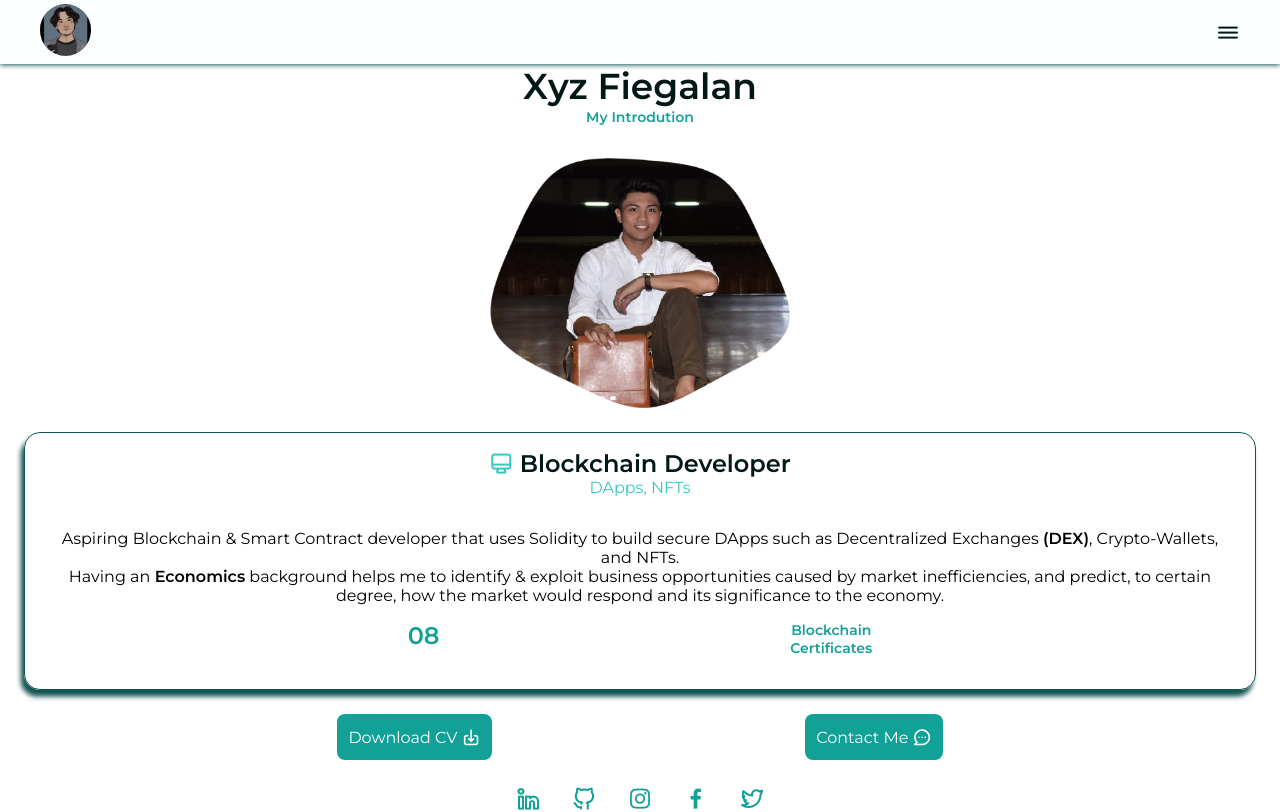
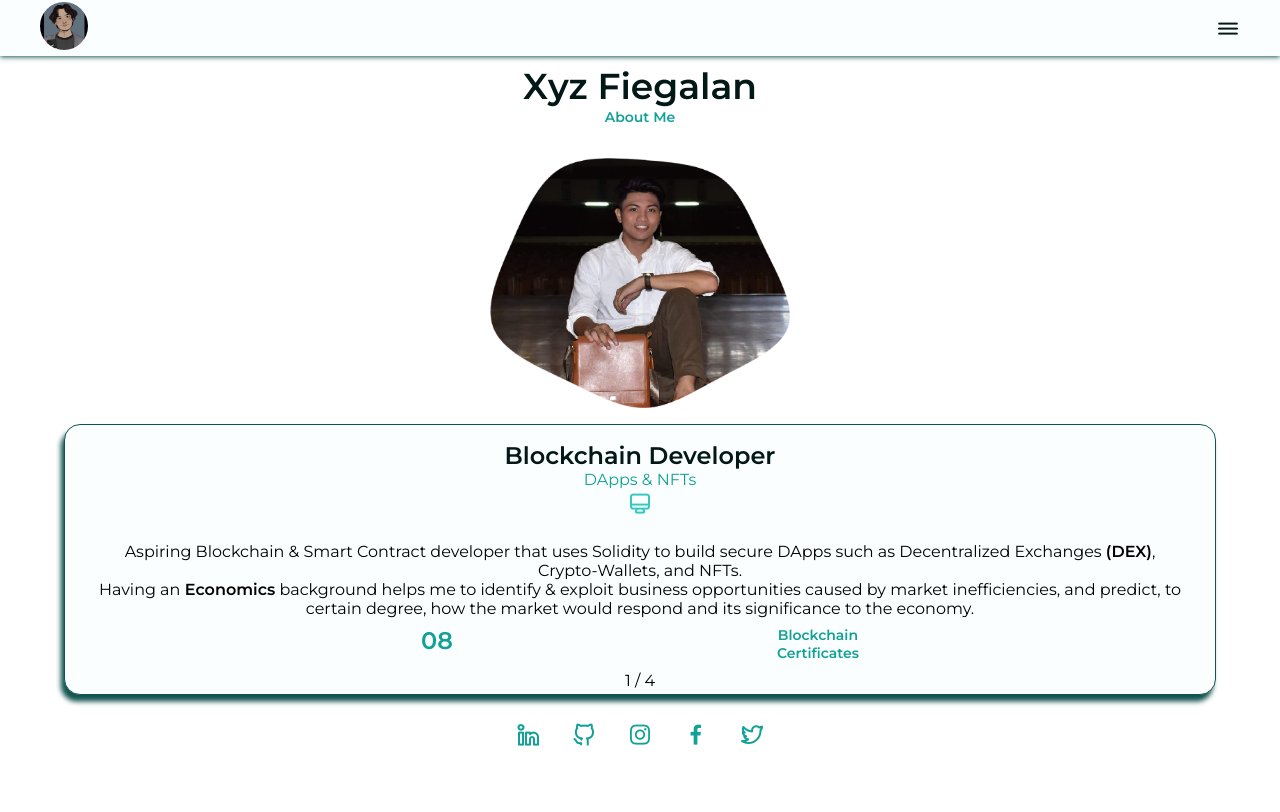
Before and after one commit to CryptoPH-Xyz/My-Porfolio, a React (Create React App) app: page / in a window 1280 px wide. Shown: the top 812 px of the page. Built offline with nearby package versions, Linux system fonts and the light colour scheme.

Commit message:
home ver2

```diff
--- a/src/App.css
+++ b/src/App.css
@@ -154,7 +154,7 @@ img{
 }
 
 .nav {
-  height: 4rem;
+  height: 3.5rem;
   display: flex;
   align-items: center;
   justify-content: space-between;
@@ -163,8 +163,8 @@ img{
 }
 
 .nav-avatar {
-  width: 3.2rem;
-  height: 3.2rem;
+  width: 3rem;
+  height: 3rem;
   border-radius: 50%;
   object-fit: cover;
 }
@@ -351,26 +351,32 @@ img{
   align-self: center;
 }
 
+.home-data {
+  padding: 1rem 4rem 0;
+}
+
 .home-grid-content {
   padding: 0 2rem 1rem;
   box-shadow: -.2rem .4rem .3rem var(--shadow-color);
   border: .1rem solid var(--shadow-color);
   border-radius: 1rem;
+  background-color: var(--body-color);
+}
+
+.home-grid-header, .home-description {
+  text-align: center;
+  padding: 1rem 0 .5rem;
+}
+
+.home-grid-header {
+  color: var(--first-color);
+  font-weight: var(--font-medium);
 }
 
 .home-icon {
   font-size: 1.5rem;
   color: var(--first-color-second);
-}
-
-.home-grid-header, .home-description {
-  text-align: center;
-  padding: 1rem 0 1rem;
-}
-
-.home-grid-header {
-  color: var(--first-color-second);
-  font-weight: var(--font-medium);
+  padding: 0 .15rem 0;
 }
 
 .home-grid-title {
@@ -404,20 +410,8 @@ img{
   color: var(--second-color);
 }
 
-.home-buttons {
-  display: flex;
-  justify-content: space-evenly;
-}
-
-.home-button:hover .button-icon {
-  transform: translateX(.25rem);
-}
-
-.home-button:hover .button-icon-down {
-  transform: translateY(.25rem);
-}
-
 .home-social {
+  padding: 1.25rem 0 0;
   display: flex;
   justify-content: center;
 }
@@ -440,13 +434,13 @@ img{
   margin-bottom: 2rem;
 }
 
-.experience-button {
+.toggle-button {
   font-size: var(--h3-font-size);
   font-weight: var(--font-medium);
   cursor: pointer;
 }
 
-.experience-button:hover {
+.toggle-button:hover {
   color: var(--first-color);
   transform: scale(1.2);
 }
@@ -499,6 +493,20 @@ img{
   transform: translate(6px, -7px);
 }
 
+.experience-buttons {
+  padding: 1rem 0 0;
+  display: flex;
+  justify-content: space-evenly;
+}
+
+.experience-button:hover .button-icon {
+  transform: translateX(.25rem);
+}
+
+.experience-button:hover .button-icon-down {
+  transform: translateY(.25rem);
+}
+
 /********************* PROJECT **********************/
 .project-content {
   padding: 1rem 2rem 1rem;
--- a/src/components/Experience.js
+++ b/src/components/Experience.js
@@ -24,10 +24,10 @@ export default function Experience() {
 
             <div className="experience-container container">
                 <div className="experience-tabs">
-                    <div className="experience-button button-flex" onClick={educationSwitch}>
+                    <div className="toggle-button button-flex" onClick={educationSwitch}>
                         <i className="uil uil-graduation-cap experience-icon"></i> Education
                     </div>
-                    <div className="experience-button button-flex" onClick={workSwitch}>
+                    <div className="toggle-button button-flex" onClick={workSwitch}>
                         <i className="uil uil-suitcase-alt experience-icon"></i> Work
                     </div>
                 </div>
@@ -108,6 +108,15 @@ export default function Experience() {
                         </div>
                     </div>
                 : null}
+                <div className="experience-buttons">
+                    <a download="" href="src/pdf/Resume.pdf" className="button button-flex experience-button">
+                        Download CV <i className="uil uil-download-alt button-icon-down"></i>
+                    </a>
+
+                    <a href="#contact" className="button button-flex experience-button">
+                        Contact Me <i className="uil uil-comment-dots button-icon"></i>
+                    </a>
+                </div>
             </div>
         </div>
     )
--- a/src/components/Home.js
+++ b/src/components/Home.js
@@ -1,21 +1,39 @@
 import React from 'react';
 import Xyz from '../pictures/Homepage-Xyz.png';
+
+import SwiperCore, { Pagination, EffectCube } from 'swiper';
+
+import { Swiper, SwiperSlide } from 'swiper/react';
+
+import 'swiper/swiper.min.css';
+import 'swiper/components/pagination/pagination.min.css';
+import 'swiper/components/effect-cube/effect-cube.min.css';
+
+SwiperCore.use([Pagination, EffectCube]);
 
 export default function Home() {
     return (
         <div className="home section" id="home">
             <h2 className="section-title">Xyz Fiegalan</h2>
-            <span className="section-subtitle">My Introdution</span>
-
+            <span className="section-subtitle">About Me</span>
             <div className="home-container container grid">
                 <img src={Xyz} alt="Xyz" className="home-img"/>
+            </div>
+            <div className="home-swiper-container">
+                <Swiper
+                    effect={'cube'}
+                    grabCursor={true}
+                    cubeEffect={{shadow: false}}
+                    pagination={{"type": "fraction"}} >
+                    <SwiperSlide>
                         <div className="home-data">
                             <div className="home-grid-content">
-                        <div className="home-grid-header">
-                            <h3 className="home-grid-title">
-                                <i className="uil uil-monitor home-icon"></i> Blockchain Developer
-                            </h3>
-                            <span className="home-grid-subtitle"> DApps, NFTs</span>
+                                <div  className="home-grid-header">
+                                    <div>
+                                        <h3 className="home-grid-title">Blockchain Developer</h3>
+                                        <span className="home-grid-subtitle"> DApps & NFTs</span>
+                                    </div>
+                                    <i className="uil uil-monitor home-icon"></i>
                                 </div>
                                 <p className="home-description">
                                     Aspiring Blockchain & Smart Contract developer that uses Solidity to build
@@ -31,15 +49,81 @@ export default function Home() {
                                 </div>
                             </div>
                         </div>
-                <div className="home-buttons">
-                    <a download="" href="src/pdf/Resume.pdf" className="button button-flex home-button">
-                        Download CV <i className="uil uil-download-alt button-icon-down"></i>
-                    </a>
-
-                    <a href="#contact" className="button button-flex home-button">
-                        Contact Me <i className="uil uil-comment-dots button-icon"></i>
-                    </a>
+                    </SwiperSlide>
+                    <SwiperSlide>
+                        <div className="home-data">
+                            <div className="home-grid-content">
+                                <div  className="home-grid-header">
+                                    <div>
+                                        <h3 className="home-grid-title">Financial Investments</h3>
+                                        <span className="home-grid-subtitle"> Stocks & Cryptocurrency</span>
                                     </div>
+                                    <i className="uil uil-bitcoin home-icon"></i>
+                                </div>
+                                <p className="home-description">
+                                    I'm passionate about <i>financial education</i>, <i>literacy</i>, and <i>freedom</i>.
+                                    Investing in stocks, has always been in my mind since college,
+                                    and in October 2020, I finally had some funds to deploy in the market. I plan to
+                                    allocate 40% to 50% of my investments to crypto, which is currently about 30%.
+                                    <br/> I try to keep my Savings to Investment ratio at around 10 : 90, respectively.
+                                </p>
+                                <div className="home-info">
+                                    <span className="home-info-title">80</span>
+                                    <span className="home-info-name">Planned Annual <br/> Return (%) </span>
+                                </div>
+                            </div>
+                        </div>
+                    </SwiperSlide>
+                    <SwiperSlide>
+                        <div className="home-data">
+                            <div className="home-grid-content">
+                                <div  className="home-grid-header">
+                                    <div>
+                                        <h3 className="home-grid-title">Physical Activity</h3>
+                                        <span className="home-grid-subtitle"> Bodybuilding & Sports</span>
+                                    </div>
+                                    <i className="uil uil-dumbbell home-icon"></i>
+                                </div>
+                                <p className="home-description">
+                                I spend most of the time on my Laptop learning how to code,
+                                    but I do workout and I'm quite well-versed in the science of<i> Bodybuilding</i>.
+                                    I love Basketball, my skills are average but I always daydream that I'm an
+                                    NBA All-Star player. I love playing the game especially with family and friends.
+                                    <br/>
+                                    My all-time favorite player is:
+                                </p>
+                                <div className="home-info">
+                                    <span className="home-info-title">24</span>
+                                    <span className="home-info-name">Kobe <br/> Bryant </span>
+                                </div>
+                            </div>
+                        </div>
+                    </SwiperSlide>
+                    <SwiperSlide>
+                        <div className="home-data">
+                            <div className="home-grid-content">
+                                <div  className="home-grid-header">
+                                    <div>
+                                        <h3 className="home-grid-title">Music</h3>
+                                        <span className="home-grid-subtitle">Vocals & Instruments</span>
+                                    </div>
+                                    <i className="uil uil-music home-icon"></i>
+                                </div>
+                                <p className="home-description">
+                                    Born in a family of musicians, I quickly adapted to music and loved everything about it.
+                                    I play the piano, guitar and some drums. I am better of playing by ear than reading notes. <br/>
+                                    I started playing the piano when I was 5 years old. My Mom, a superb pianist was my one and only teacher.
+                                    The lessons were strict and I was forced to practice for at least 2 hours a day. I started to hate
+                                    playing the piano, and in Highschool I started to learn the guitar by myself. <br/>
+                                    Today, I play both piano and guitar and I loved how my mom was patient enough to teach the piano because
+                                    I have used it in many parts of my life.
+                                </p>
+                            </div>
+                        </div>
+                    </SwiperSlide>
+                </Swiper>
+            </div>
+            <div className="home-container container grid">
                 <div className="home-social">
                     <a href="https://www.linkedin.com/in/xyz-fiegalan-253592136/" className="home-social-icon">
                         <i className="uil uil-linkedin-alt"></i>
```
Lines whose indentation alone changed are shown as unchanged.
